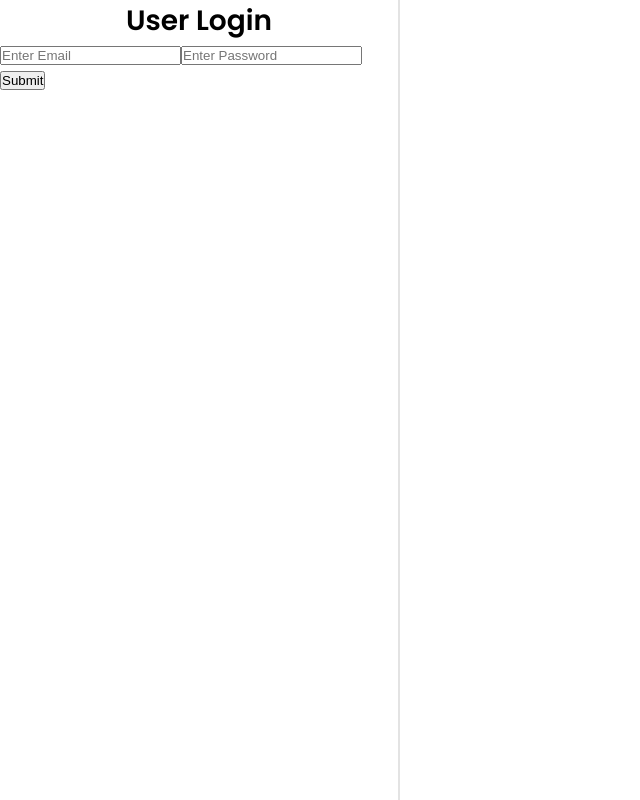
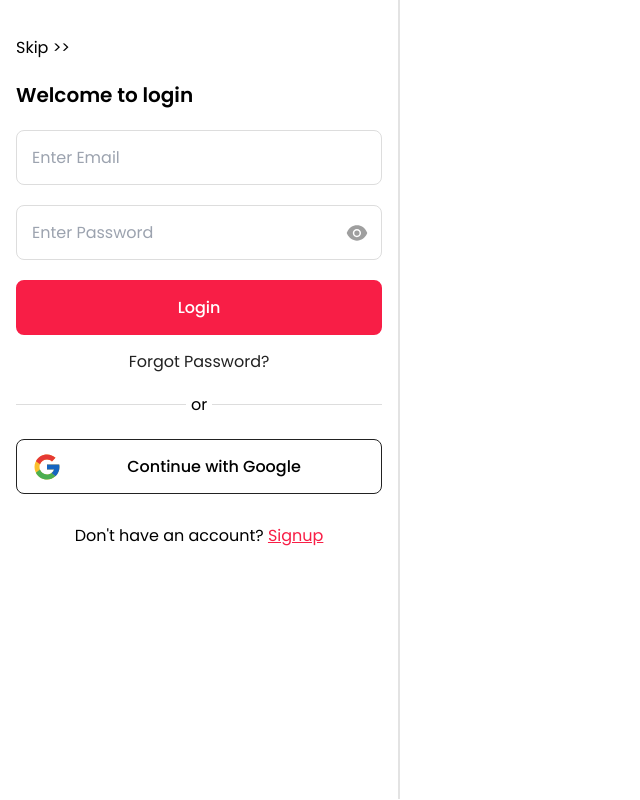
Before and after one commit to 25mohit/rent-property-project-frontend, a Next.js app: page /UserAuth in a window 1280 px wide. Shown: the whole page, without its empty margins (0-640 px from the left). Built offline with nearby package versions, Linux system fonts and the light colour scheme.

Commit message:
login page design

```diff
--- /dev/null
+++ b/public/images/index.tsx
@@ -0,0 +1 @@
+export { default as google } from "./google.svg";
--- a/src/app/UserAuth/page.tsx
+++ b/src/app/UserAuth/page.tsx
@@ -1,11 +1,39 @@
+import React, { useEffect, useState } from "react";
 import UserForm from '../components/HOC/UserForm/UserForm'
+import { AiFillEye } from "react-icons/ai";
+import { AiFillEyeInvisible } from "react-icons/ai";
+import Image from "next/image";
+import { google } from "../../../public/images";
+import Link from "next/link";
 
 const UserAuth = () => {
   return (
-    <UserForm title="User Login">
-        <input type="text" placeholder='Enter Email'/>
-        <input type="password" placeholder='Enter Password'/>
-        <button>Submit</button>
+    <UserForm title="Welcome to login">
+        <div className="formGroup">
+            <input type="text" className='form-control' placeholder='Enter Email'/>
+            <p className='error danger'></p>
+        </div>
+        <div className="formGroup">
+            <div className='flex relative'>
+                <input type="password" className='form-control' placeholder='Enter Password'/>
+                <button className="eyeAction">
+                  <AiFillEye/>
+                  {/* <AiFillEyeInvisible /> */}
+                </button>
+            </div>
+            <p className='error danger'></p>
+        </div>
+        <button className='btn mainBtn fillBtn'>Login</button>
+        <p className="forgotPassword"><Link className="link" href="#">Forgot Password?</Link></p>
+
+        <p className="orLogin"><span>or</span></p>
+
+        <button className="gamilSignup">
+            <Image src={google} alt="google" />
+            <p>Continue with Google</p>
+        </button>
+
+        <p className="switchScreen">Don't have an account? <Link className="link" href="#">Signup</Link></p>
     </UserForm>
   )
 }
--- a/src/app/components/HOC/UserForm/UserForm.tsx
+++ b/src/app/components/HOC/UserForm/UserForm.tsx
@@ -1,4 +1,6 @@
+import Link from "next/link"
 import React from "react"
+import { IoArrowBack } from "react-icons/io5";
 
 interface UserFormProps{
   children: any,
@@ -7,11 +9,16 @@ interface UserFormProps{
 
 const UserForm:React.FC<UserFormProps> = ({ children, title }) => {
   return (
-    <form method="post" className="onBoardingSection">
+    <form method="post" className="p-4 onBoardingSection">
+      <div className="topHead flex justify-between">
+        {/* <button className="backBtn"><IoArrowBack /></button> */}
+          <Link className="link" href="#">Skip {'>'}{'>'} </Link>
+      </div>
       <h2 className="pageTitle">{title}</h2>
       {children}
     </form>
   )
 }
 
+
 export default UserForm
--- a/src/app/globals.scss
+++ b/src/app/globals.scss
@@ -1,3 +1,3 @@
-// @tailwind base;
-// @tailwind components;
-// @tailwind utilities;
+@tailwind base;
+@tailwind components;
+@tailwind utilities;
--- a/src/app/style.scss
+++ b/src/app/style.scss
@@ -22,16 +22,136 @@ body{
 *, ::after, ::before {
     box-sizing: border-box;
 }
+input:focus-visible,
+select:focus-visible,
+textarea:focus-visible {
+	outline: none;
+}
+.formGroup {
+    margin-bottom: 20px;
+}
+.form-control {
+    width: 100%;
+    min-height: 55px;
+	border: 1px solid #ddd;
+    background-color: #fff;
+    padding: 10px 15px;
+    border-radius: 8px;
+
+	&:focus {
+	    border: 1px solid var(--main);
+	}
+}
+.mainBtn {
+    width: 100%;
+    height: 55px;
+    border-radius: 8px;
+    font-weight: 500;
+
+	&.borderBtn {
+		border: 2px solid var(--main);
+		color: var(--main);
+		background-color: #fff;
+	}
+	&.fillBtn {
+		border: 2px solid var(--main);
+		color: #fff;
+		background-color: var(--main);
+	}
+}
+
+.error {
+    font-size: 14px;
+
+	&.danger{
+		color:red;
+	}
+}
+.eyeAction {
+    position: absolute;
+    right: 10px;
+    top: 50%;
+    transform: translate(-0%, -50%);
+    width: 30px;
+    height: 30px;
+	display: flex;
+    align-items: center;
+    justify-content: center;
+	font-size: 24px;
+	color: #9f9f9f;
+}
 
 
 .onBoardingSection {
 
+	.topHead {
+		margin-bottom: 20px;
+		align-items: center;
+		padding-top: 20px;
+
+		.backBtn {
+			font-size: 30px;
+		}
+	}
+	.orLogin {
+		text-align: center;
+		border-top: 1px solid #ddd;
+		margin-top: 30px;
+		margin-bottom: 10px;
+
+		span {
+			top: -12px;
+			position: relative;
+			background: #fff;
+			padding: 0 5px;
+		}
+	}
+	.gamilSignup {
+		display: flex;
+		align-items: center;
+		width: 100%;
+		border: 1px solid #222;
+		border-radius: 8px;
+		text-align: center;
+		font-weight: 500;
+		padding: 10px 15px;
+		border-radius: 8px;
+		height: 55px;
+
+		img {
+			width: 30px;
+			height: 30px;
+		}
+		p {
+			text-align: center;
+			width: 100%;
+		}
+	}
+	.switchScreen {
+		text-align: center;
+		margin-top: 30px;
+
+		.link {
+			color:var(--main);
+			text-decoration: underline;
+		}
+	}
+	.forgotPassword {
+		text-align: center;
+		margin-top: 15px;
+
+		.link {
+			color:#222;
+		}
+	}
     .pageTitle {
-        font-size: 28px;
-        text-align: center;
+        font-size: 20px;
+        text-align: left;
         font-weight: 600;
+		margin-bottom: 20px;
     }
 }
+
 
 .pageContent {
     display: flex;
@@ -39,11 +159,11 @@ body{
 	.leftContent {
 		background-color: var(--bodyBg);
 		border-right: 2px solid #e3e3e3;
-		height: 100vh;
 		left: 0;
 		max-width: 400px;
 		position: absolute;
 		width: 100%;
+		height: calc(100vh - 1px);
 
 		.titleBar {
 			margin: 0;
```
Also changed, not shown: public/images/google.svg (added).
